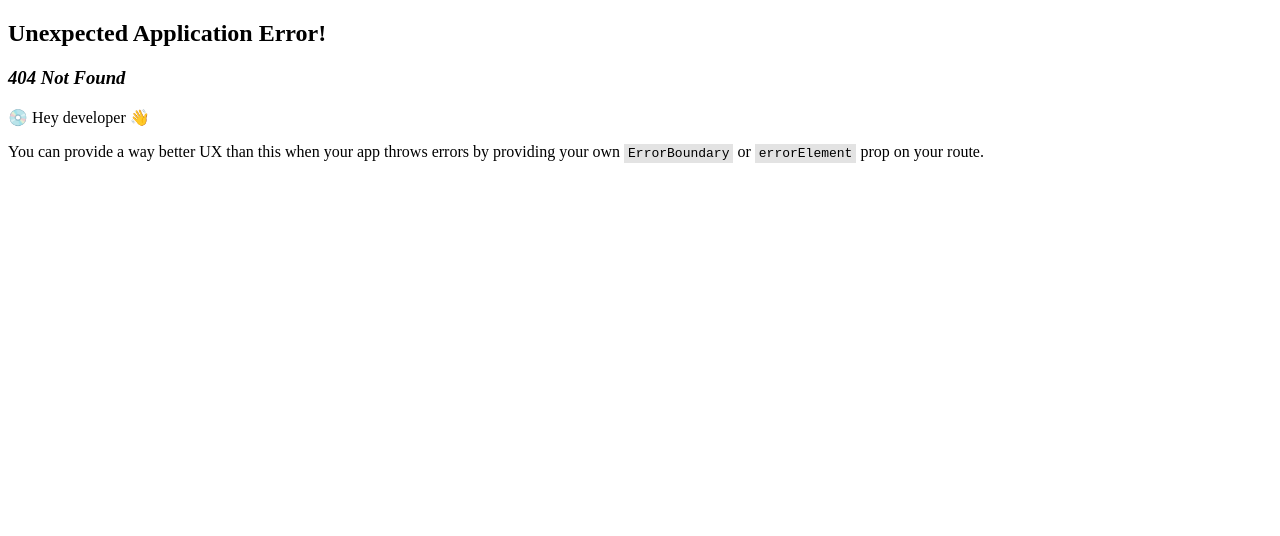
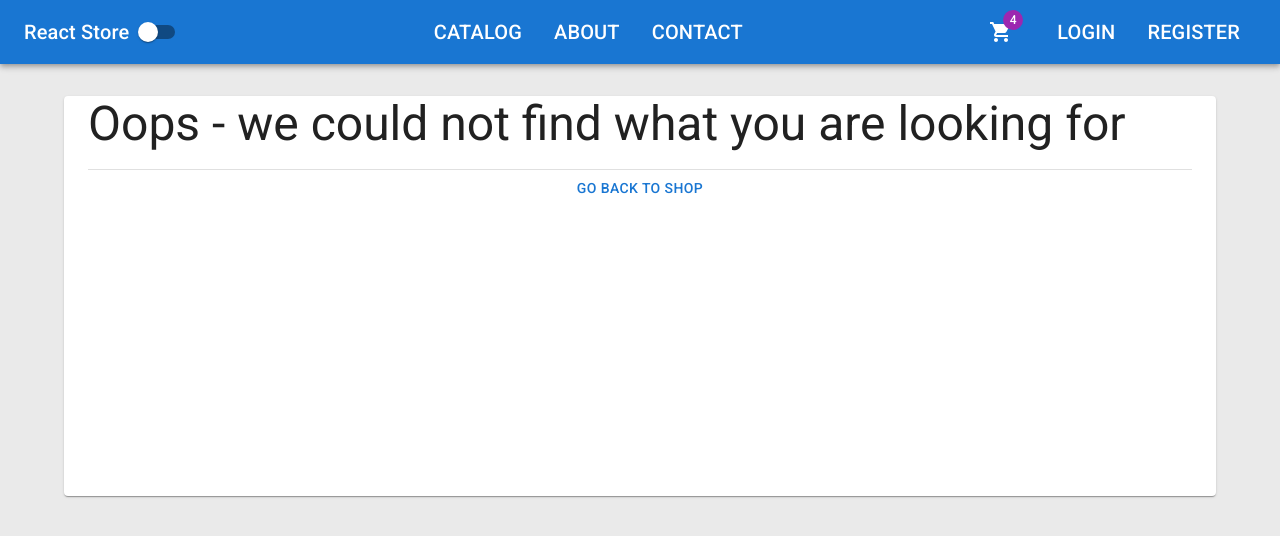
Before and after one commit to jdcorrea/ReactReduxNetECommerce, a React (Vite) app in the folder client/: page /not-found in a window 1280 px wide. Before the commit this address had no page. Shown: the top 536 px of the page. Built offline with nearby package versions, Linux system fonts and the light colour scheme.

Commit message:
Crated Not Found Component

```diff
--- /dev/null
+++ b/client/src/app/errors/NotFound.tsx
@@ -0,0 +1,18 @@
+import { Button, Container, Divider, Paper, Typography } from "@mui/material"
+import { Link } from "react-router-dom"
+
+function NotFound() {
+  return (
+    <Container component={Paper} sx={{height: 400}}>
+      <Typography gutterBottom variant="h3">
+        Oops - we could not find what you are looking for
+      </Typography>
+      <Divider />
+      <Button fullWidth component={Link} to='/catalog'>
+        Go back to shop
+      </Button>
+    </Container>
+  )
+}
+
+export default NotFound
--- a/client/src/app/router/Router.tsx
+++ b/client/src/app/router/Router.tsx
@@ -1,3 +1,4 @@
+import NotFound from "@app/errors/NotFound"
 import ServerError from "@app/errors/ServerError"
 import App from "@app/layout/App"
 import AboutPage from "@features/about/AboutPage"
@@ -5,7 +6,7 @@
 import ProductDetails from "@features/catalog/ProductDetails"
 import ContactPage from "@features/contact/ContactPage"
 import HomePage from "@features/home/HomePage"
-import { createBrowserRouter } from "react-router-dom"
+import { Navigate, createBrowserRouter } from "react-router-dom"
 
 export const router = createBrowserRouter([
   {
@@ -18,6 +19,8 @@
       {path: 'about', element: <AboutPage />},
       {path: 'contact', element: <ContactPage />},
       {path: 'server-error', element: <ServerError />},
+      {path: 'not-found', element: <NotFound />},
+      {path: '*', element: <Navigate replace to='/not-found' />},
     ]
   }
 ])
--- a/client/src/features/catalog/ProductDetails.tsx
+++ b/client/src/features/catalog/ProductDetails.tsx
@@ -10,6 +10,7 @@
 import TableRow from '@mui/material/TableRow'
 import TableCell from '@mui/material/TableCell'
 import agent from '@app/api/agent'
+import NotFound from '@app/errors/NotFound'
 
 function ProductDetails() {
   const { id } = useParams<{id: string}>()
@@ -25,7 +26,7 @@
 
   if (loading) return <h3>Loading...</h3>
 
-  if (!product) return <h3>Product not found</h3>
+  if (!product) return <NotFound />
 
   return (
     <Grid container spacing={6}>
```
